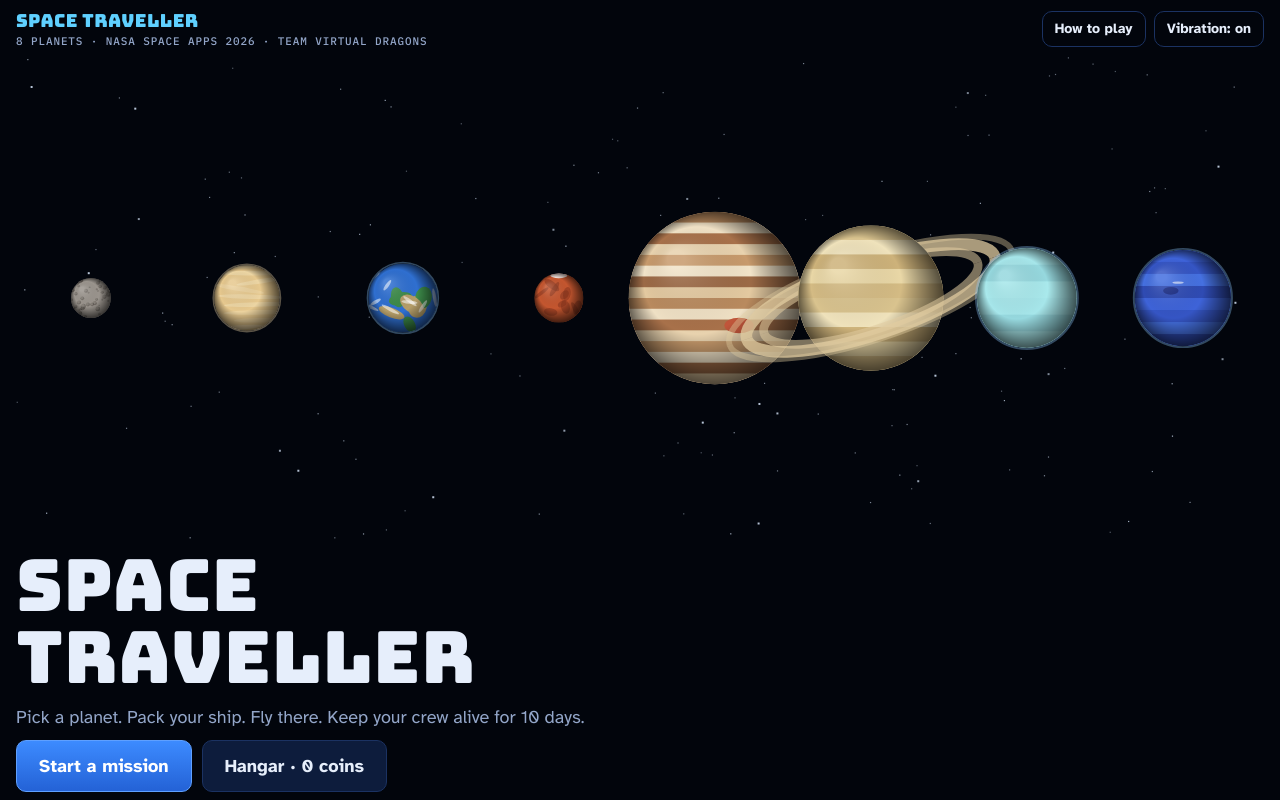
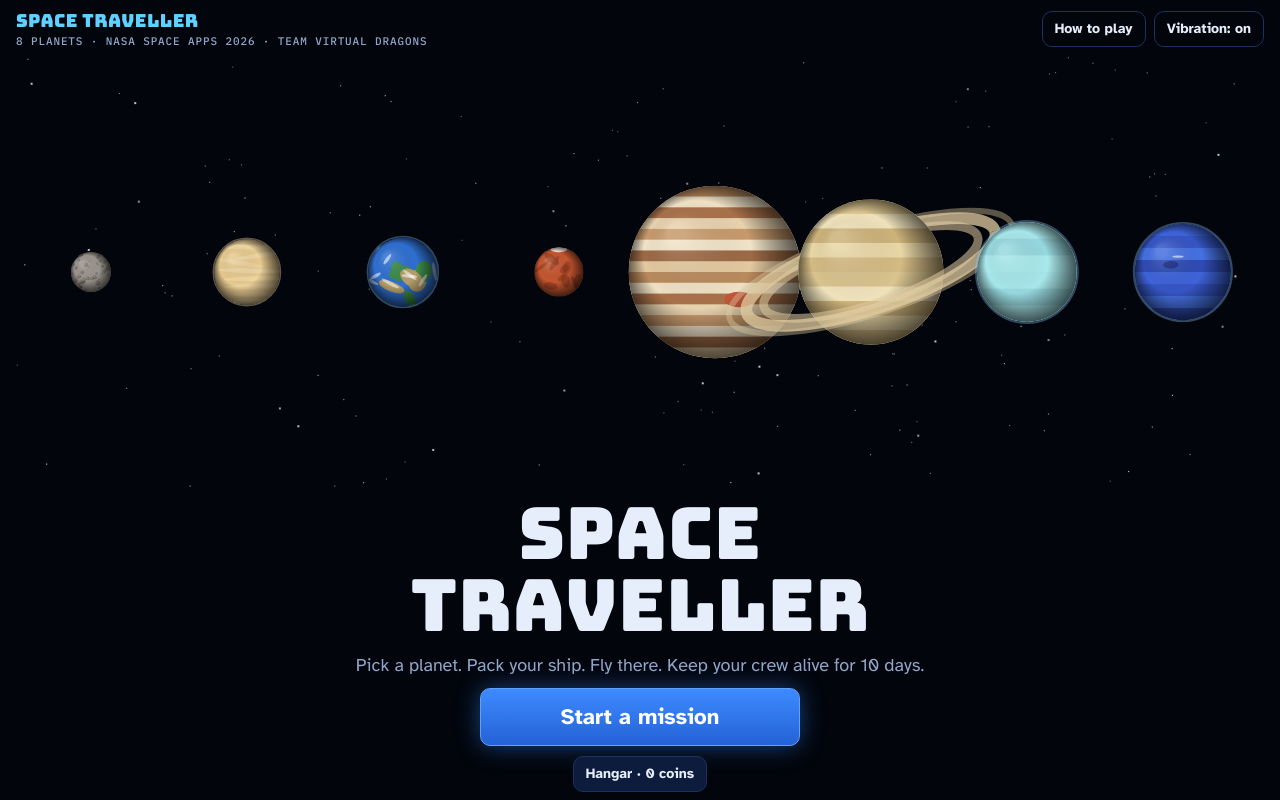
Before and after one commit to sahandurairaj/Space-science, a plain HTML site: page index.html in a window 1280 px wide. Drawn offline with Linux system fonts and the light colour scheme.

Commit message:
Update index.html

```diff
--- a/index.html
+++ b/index.html
@@ -282,7 +282,7 @@ body{position:fixed;inset:0}
 .scr{flex:1;min-height:0;display:flex;flex-direction:column;gap:10px;overflow:hidden}
 .scr h2{font-size:clamp(18px,min(3.2vw,5vh),30px)}
 /* title */
-.scr.hero{display:grid;grid-template-rows:minmax(40px,1fr) auto auto auto;gap:10px;padding:0}
+.scr.hero{display:grid;grid-template-rows:minmax(40px,1fr) auto auto auto auto;gap:10px;padding:0}
 .scr.hero canvas{height:100%;min-height:40px}
 .scr.hero h1{font-size:clamp(26px,min(8vw,11vh),72px)}
 .scr.hero .lead{margin:0;font-size:clamp(14px,2.4vh,18px)}
@@ -372,6 +372,14 @@ body{position:fixed;inset:0}
   .meter{padding:2px 6px;gap:6px;grid-template-columns:46px minmax(0,1fr) 36px}.meter .ma{display:none}.meter b,.meter .mv{font-size:12px}
   .pcard em{display:none}.wcard .chip{display:none}
 }
+
+/* title screen: everything centred */
+.scr.hero{justify-items:center;text-align:center}
+.scr.hero canvas{width:100%}
+.scr.hero .lead{margin-inline:auto}
+.scr.hero .row{justify-content:center}
+.startbig{min-width:min(320px,80vw);min-height:58px!important;font-size:22px!important;box-shadow:0 0 24px rgba(61,139,255,.45)}
+@media (max-height:340px){.startbig{min-height:42px!important;font-size:17px!important}}
 </style>
 </head>
 <body>
@@ -1037,7 +1045,8 @@ function screenTitle(){
     <canvas id="tcv" aria-label="The eight planets, from Mercury to Neptune"></canvas>
     <div><h1>Space<br>Traveller</h1></div>
     <p class="lead">Pick a planet. Pack your ship. Fly there. Keep your crew alive for 10 days.</p>
-    <div class="row"><button class="btn primary big" id="startBtn" type="button">Start a mission</button>${sw?`<button class="btn big" id="contBtn" type="button">Continue on ${sw.name}</button>`:''}<button class="btn big" id="hangBtn" type="button">Hangar · ${WALLET.coins} coins</button></div>
+    <div class="row"><button class="btn primary big startbig" id="startBtn" type="button">Start a mission</button></div>
+    <div class="row">${sw?`<button class="btn small" id="contBtn" type="button">Continue on ${sw.name}</button>`:''}<button class="btn small" id="hangBtn" type="button">Hangar · ${WALLET.coins} coins</button></div>
   </section>`;
   $('#startBtn').onclick=()=>{buzz('tap');go('worlds')};
   if(sw)$('#contBtn').onclick=()=>{S=sv;buzz('tap');if(S.stage==='flight'){enterLandscape();startFlight(true)}else go('base')};
```
